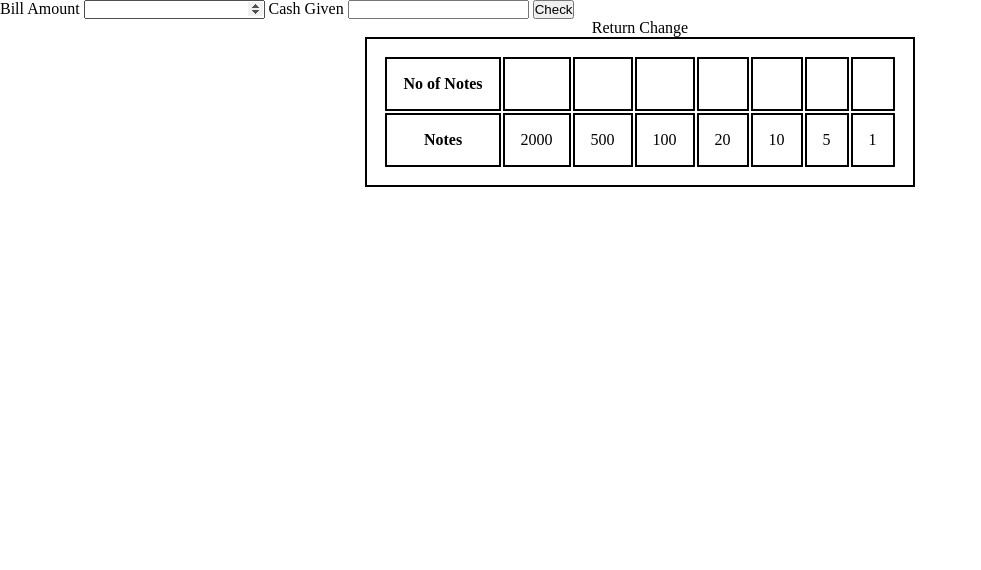
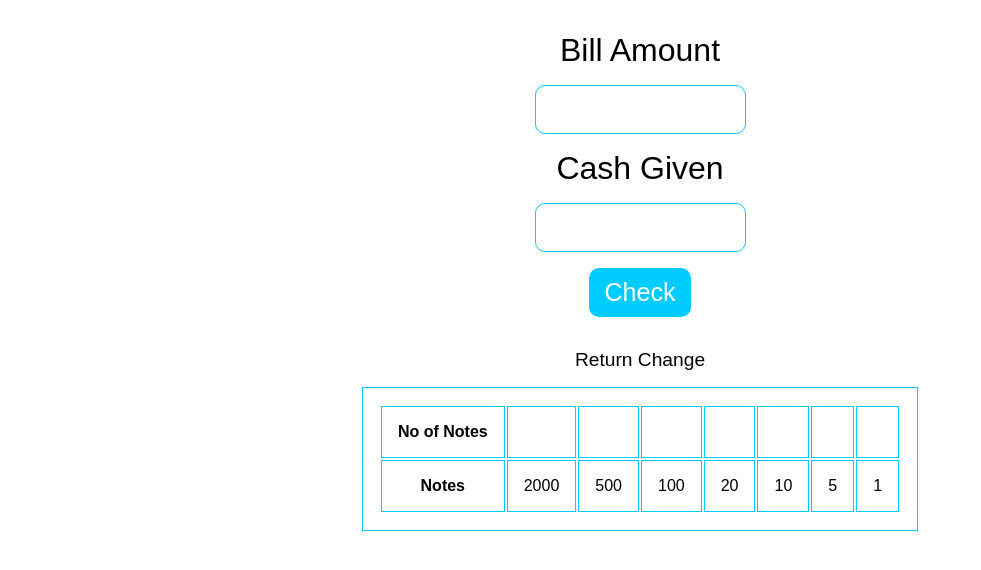
Before and after one commit to ncrptd/mark-ten-cash-register-manager, a plain HTML site: page index.html in a window 1280 px wide. Shown: the whole page, without its empty margins (0-981 px from the left). Drawn offline with Linux system fonts and the light colour scheme.

Commit message:
style: styling

```diff
--- a/style.css
+++ b/style.css
@@ -1,12 +1,45 @@
 * {
   padding: 0;
   margin: 0;
+}
+body {
+  font-family: Arial, Helvetica, sans-serif;
+}
+.container {
+  display: flex;
+  flex-direction: column;
+  align-items: center;
+  justify-content: center;
+  padding: 1rem;
+}
+label {
+  padding: 1rem;
+  font-size: 2rem;
+}
+input {
+  padding: 1rem;
+  border: 1px solid #0cf;
+  border-radius: 10px;
+}
+button {
+  border: none;
+  color: white;
+  font-size: 25px;
+  border-radius: 10px;
+  padding: 10px 1rem;
+  margin: 1rem;
+  cursor: pointer;
+  background-color: #0cf;
+}
+caption {
+  padding: 1rem;
+  font-size: larger;
 }
 table,
 tr,
 th,
 td {
-  border: 2px solid black;
+  border: 1px solid #0cf;
   padding: 1rem;
   margin: auto;
 }
```
